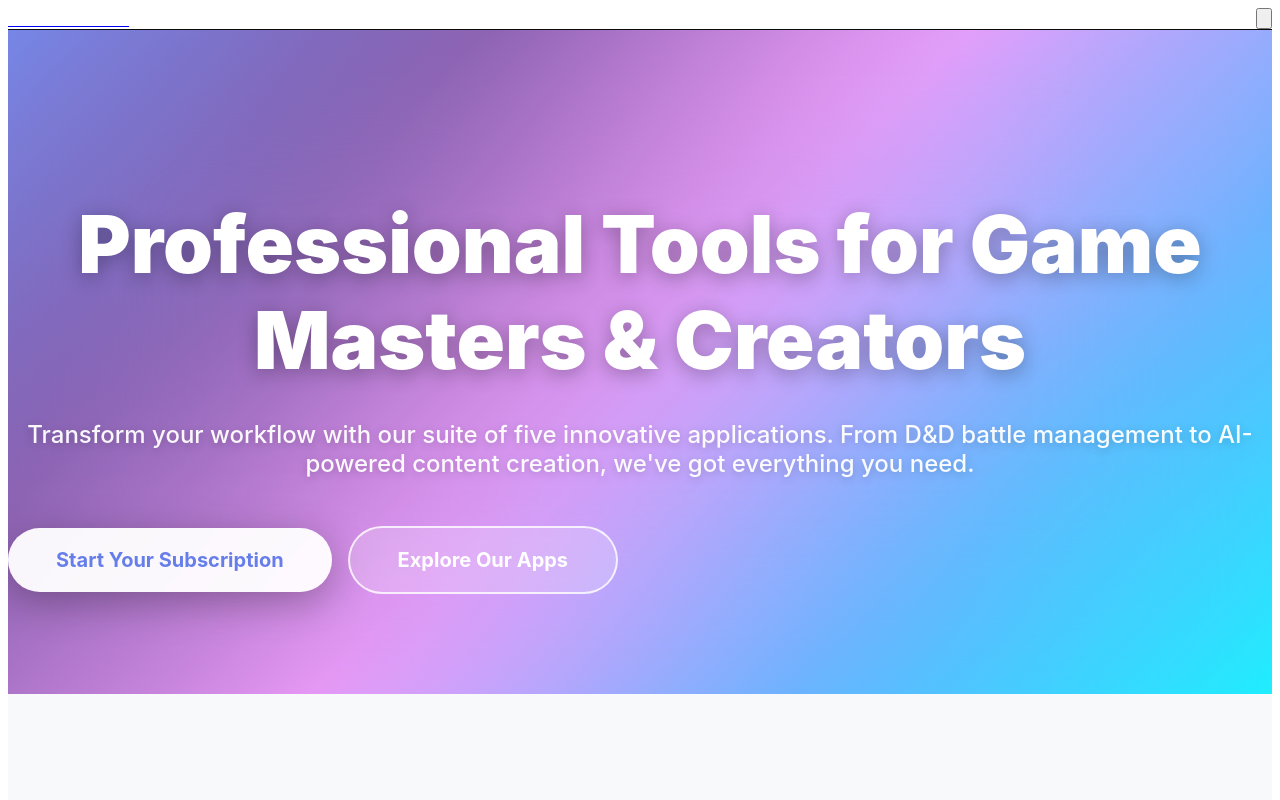
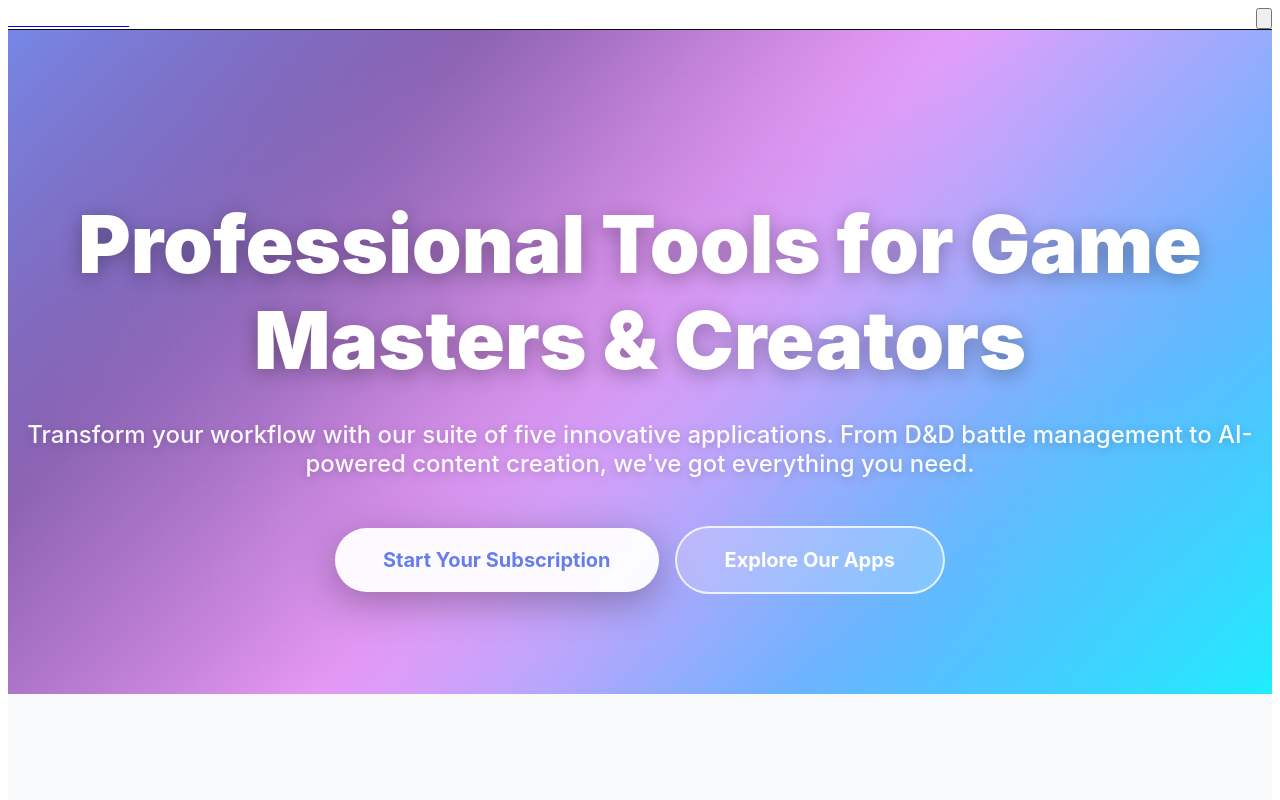
Before and after one commit to sixsmithgames-RPGCombatSimulator/SixsmithGames, a Next.js app: page / in a window 1280 px wide. Shown: the top 800 px of the page. Built offline with nearby package versions, Linux system fonts and the light colour scheme.

Commit message:
Fix: Convert home page to client component and fix typo
- Add 'use client' directive for interactive hover effects
- Fix justifyCenter typo (should be justifyContent)
- Build now passes successfully

```diff
--- a/app/page.tsx
+++ b/app/page.tsx
@@ -5,6 +5,8 @@
  * This source code is licensed under the terms found in the
  * LICENSE file in the root directory of this source tree.
  */
+
+'use client';
 
 import Link from 'next/link';
 
@@ -97,7 +99,7 @@ export default function Home() {
               Transform your workflow with our suite of five innovative applications. From D&D battle
               management to AI-powered content creation, we've got everything you need.
             </p>
-            <div style={{display: 'flex', flexDirection: 'row', gap: '1rem', justifyCenter: 'center', flexWrap: 'wrap', alignItems: 'center'}}>
+            <div style={{display: 'flex', flexDirection: 'row', gap: '1rem', justifyContent: 'center', flexWrap: 'wrap', alignItems: 'center'}}>
               <Link
                 href="/pricing"
                 style={{
```
